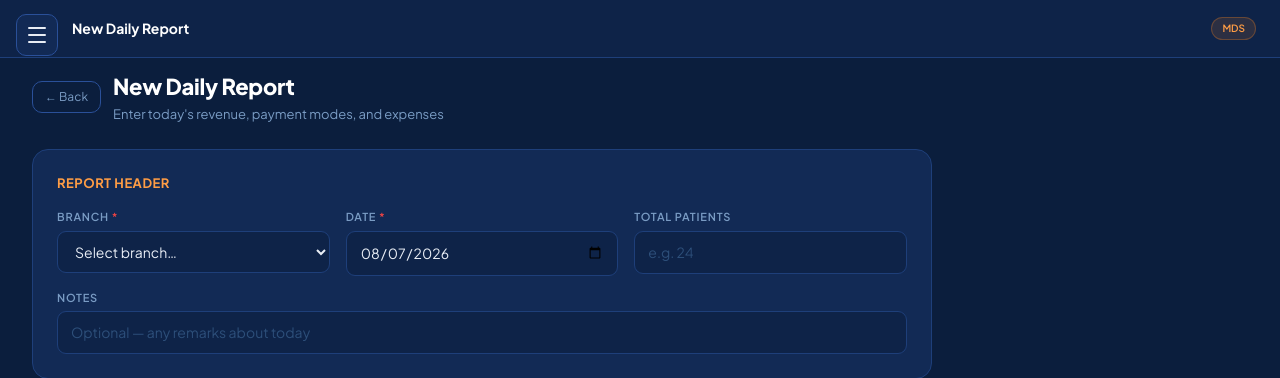
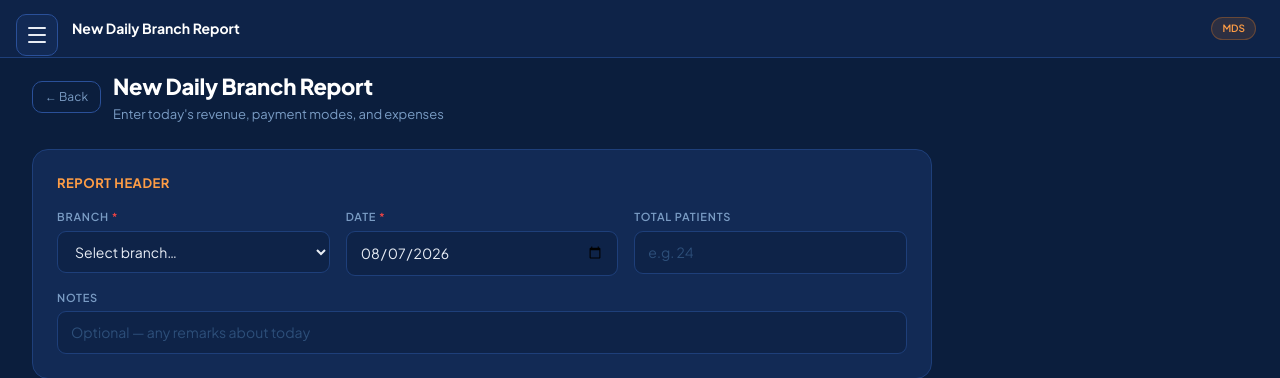
Before and after one commit to surediagnostic-cmd/payment-tracker, a Flask app: page /clinic-report/new in a window 1280 px wide. Shown: the top 378 px of the page. Run offline with Flask 3, Linux system fonts and the light colour scheme; a user stored in the database is signed in; data comes from the database, SQL or seed files in the repository; some libraries are stand-ins or nearby versions.

Commit message:
Rename: Daily Report → Daily Branch Report

```diff
--- a/templates/clinic_report/new.html
+++ b/templates/clinic_report/new.html
@@ -1,12 +1,12 @@
 {% extends "base.html" %}
-{% block title %}New Daily Report{% endblock %}
-{% block page_title %}New Daily Report{% endblock %}
+{% block title %}New Daily Branch Report{% endblock %}
+{% block page_title %}New Daily Branch Report{% endblock %}
 
 {% block content %}
 <div style="display:flex; align-items:center; gap:12px; margin-bottom:24px;">
   <a href="{{ url_for('clinic_report.list_reports') }}" class="btn-outline" style="padding:6px 12px; font-size:12px;">← Back</a>
   <div>
-    <div class="section-title">New Daily Report</div>
+    <div class="section-title">New Daily Branch Report</div>
     <div style="color:var(--muted); font-size:13px; margin-top:2px;">Enter today's revenue, payment modes, and expenses</div>
   </div>
 </div>
```
